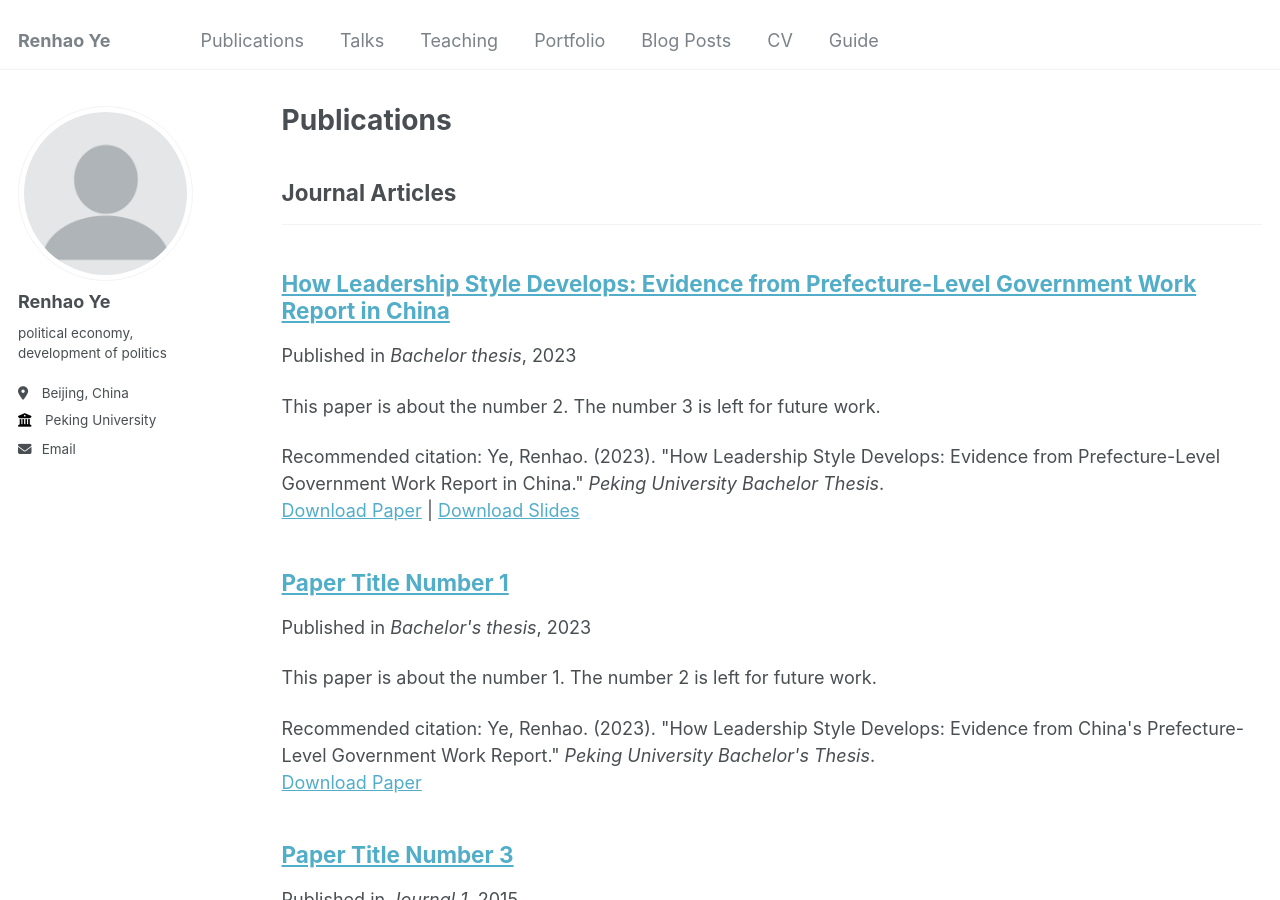
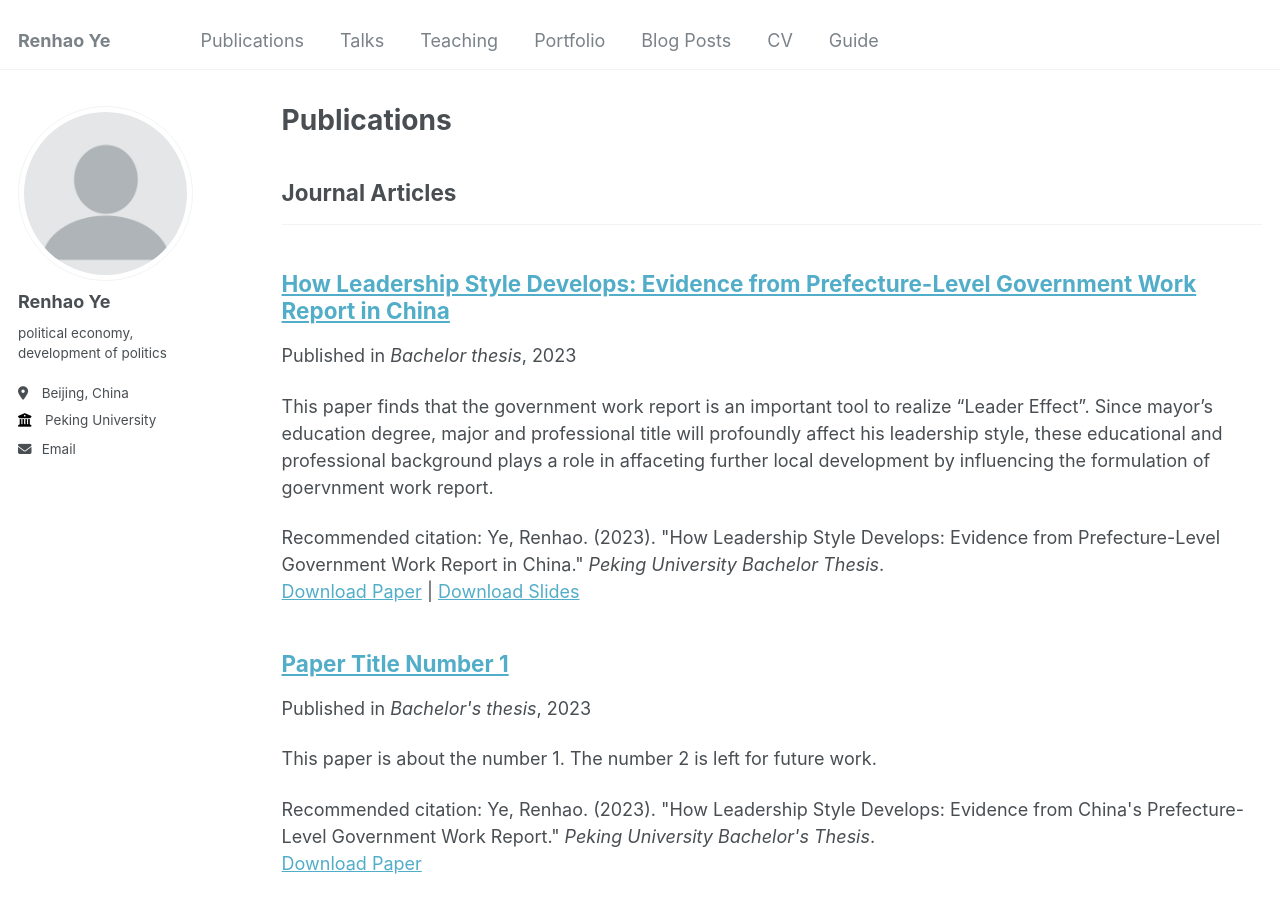
Before and after one commit to thenhow-ye/thenhow-ye.github.io, a Jekyll site: the page built from _pages/publications.html, in a window 1280 px wide and 900 px high. Built offline with Jekyll 4.4.1, drawn with Linux system fonts in a browser that asks for light colours.

Commit message:
Update 2023-06-01-how-leader.md

```diff
--- a/_publications/2023-06-01-how-leader.md
+++ b/_publications/2023-06-01-how-leader.md
@@ -3,7 +3,7 @@ title: "How Leadership Style Develops: Evidence from Prefecture-Level Government
 collection: publications
 category: manuscripts
 permalink: /publication/2023-06-01-how-leader
-excerpt: 'This paper is about the number 2. The number 3 is left for future work.'
+excerpt: 'This paper finds that the government work report is an important tool to realize “Leader Effect”. Since mayor’s education degree, major and professional title will profoundly affect his leadership style, these educational and professional background plays a role in affaceting further local development by influencing the formulation of goervnment work report.'
 date: 2023-06-01
 venue: 'Bachelor thesis'
 slidesurl: 'http://thenhow-ye.github.io/files/slides2.pdf'
```
